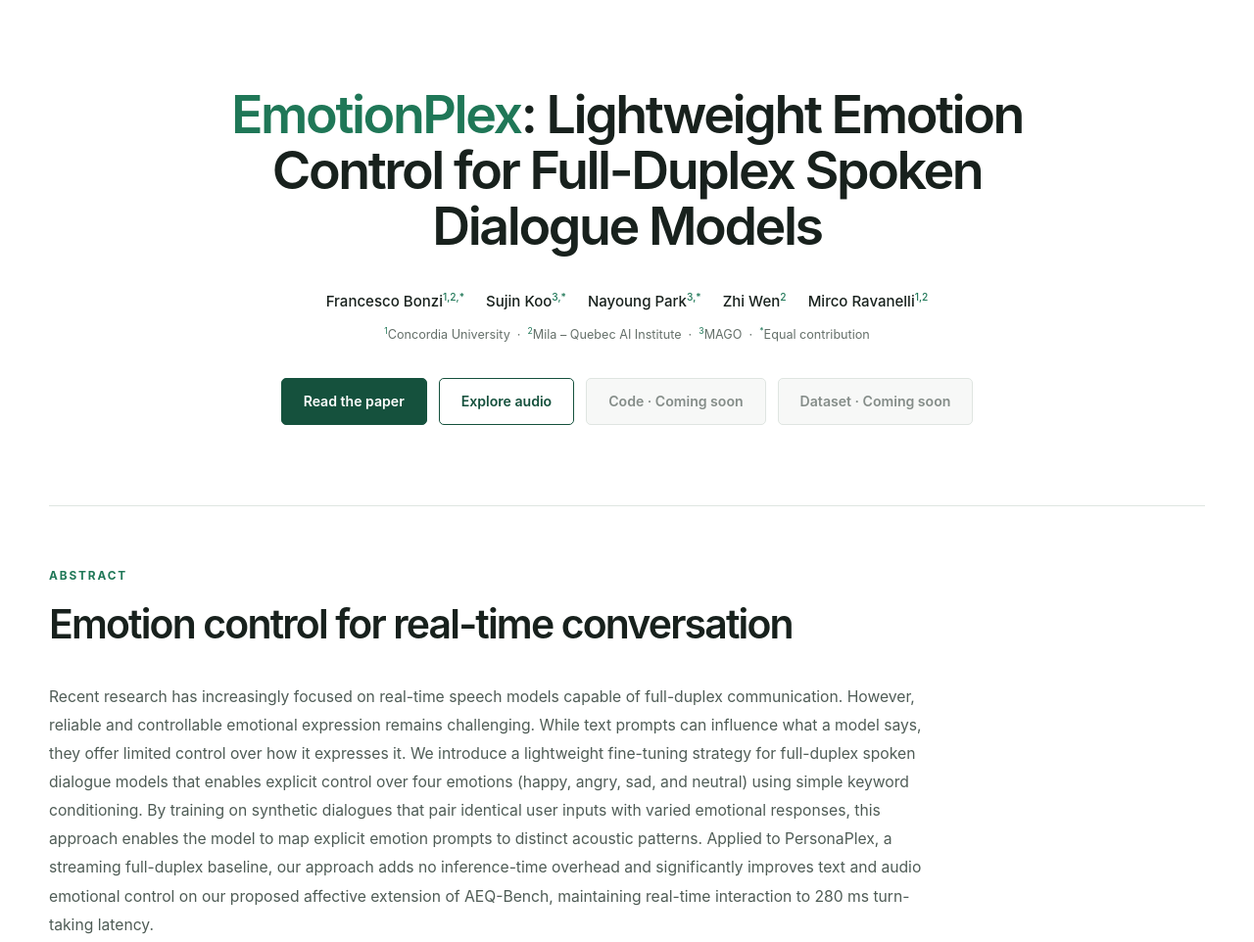
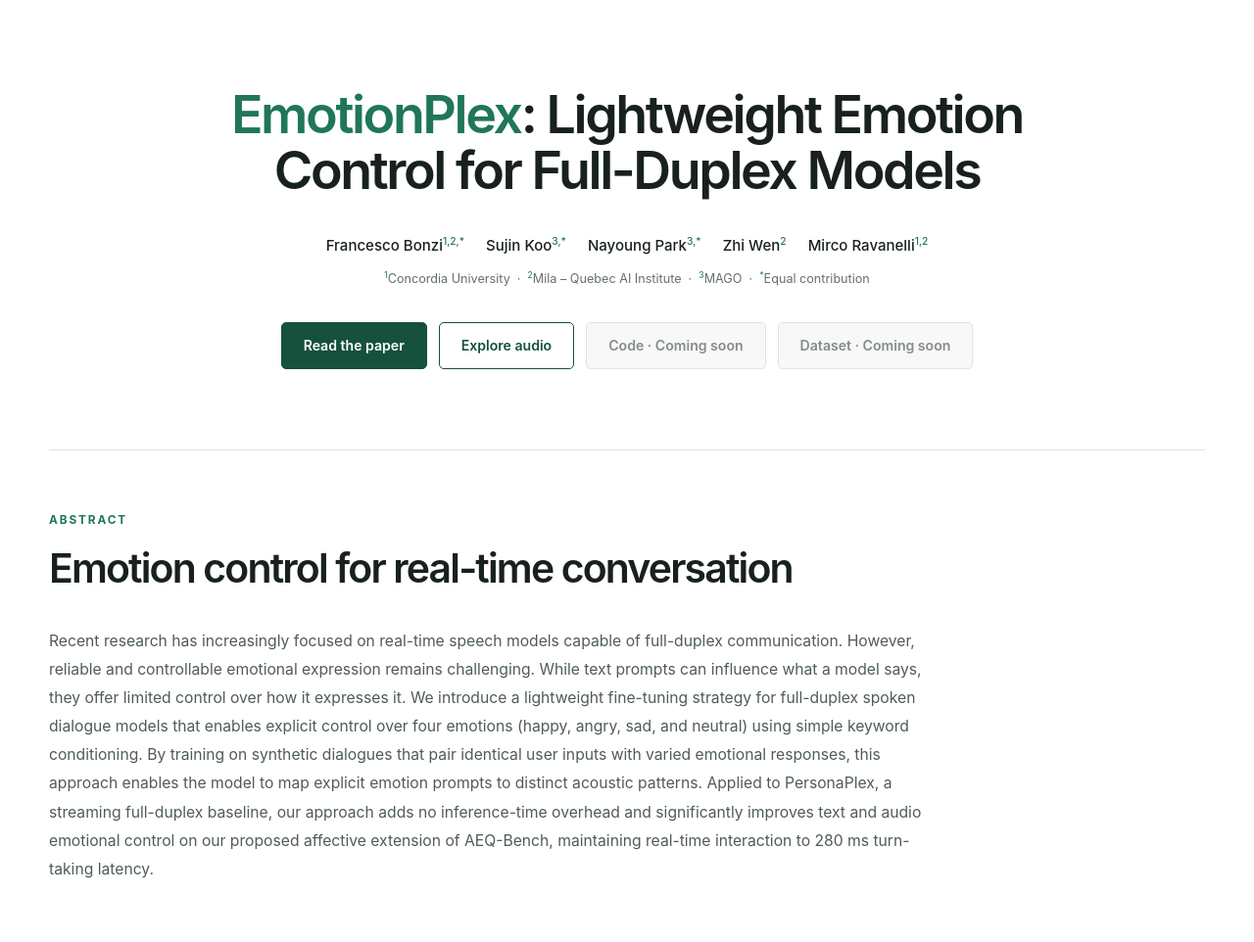
Before and after one commit to mago-research/demo, a website: page emotionplex/index.html in a window 1280 px wide. Shown: the top 962 px of the page at 98% size. Drawn offline with Linux system fonts and the light colour scheme.

Commit message:
fix: update index.html to refine title for clarity by removing "Spoken Dialogue" from the EmotionPlex description

```diff
--- a/emotionplex/index.html
+++ b/emotionplex/index.html
@@ -17,7 +17,7 @@
       <div class="hero-glow hero-glow-one"></div>
       <div class="hero-glow hero-glow-two"></div>
       <div class="hero-content">
-        <h1><span>EmotionPlex</span>: Lightweight Emotion Control for Full-Duplex Spoken Dialogue Models</h1>
+        <h1><span>EmotionPlex</span>: Lightweight Emotion Control for Full-Duplex Models</h1>
 
         <div class="authors" aria-label="Authors">
           <span>Francesco Bonzi<sup>1,2,*</sup></span>
```
